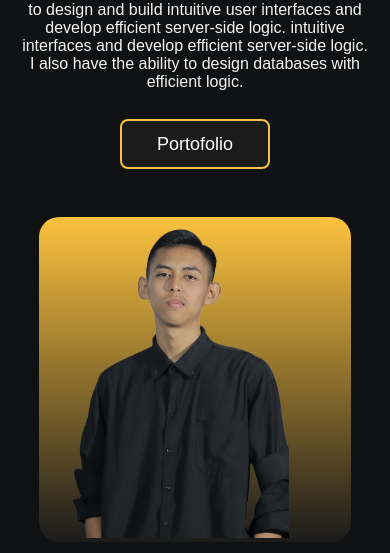
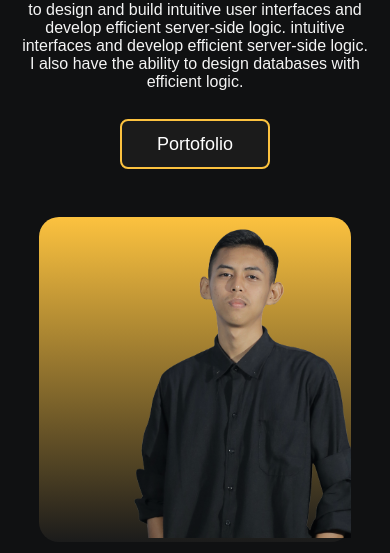
Before and after one commit to HenochYanuar/HenochYanuar.github.io, a plain HTML site: page index.html in a window 390 px wide. Shown: the part 291-844 px from the top of the page. Drawn offline with nearby package versions, Linux system fonts and the light colour scheme.

Commit message:
style(home): fix the position of hero image

```diff
--- a/dist/css/style.css
+++ b/dist/css/style.css
@@ -608,7 +608,7 @@ footer p {
 
   .home-hero-bg .hero-box img {
     width: 80%;
-    margin: 0;
+    margin: 0 0 0 20%;
   }
 
   main .about-page {
@@ -742,7 +742,7 @@ footer p {
 }
 
 /* tablet */
-@media only screen and (max-width: 1100px) {
+@media only screen and (max-width: 1100px) and (min-width: 768px) {
   main .about-page {
     flex-direction: column;
     align-items: center;
```
